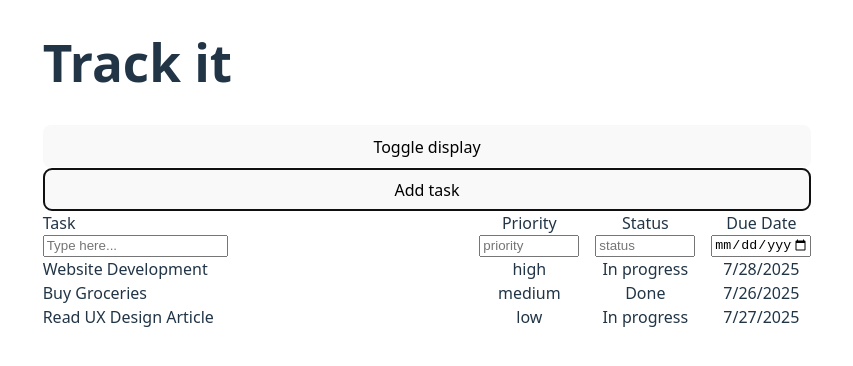
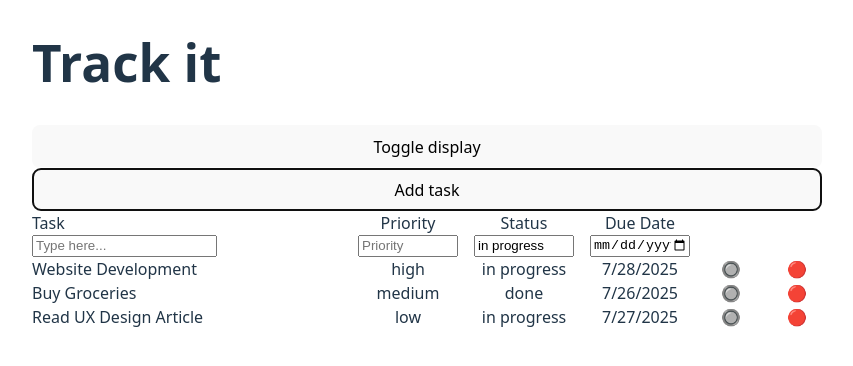
Before and after one commit to Gal-Ben-David/track-it, a React (Vite) app: page / in a window 1280 px wide. Both pictures are taken after a click on the button "Add task". Shown: the top 366 px of the page, without its empty margins (213-1066 px from the left). Built offline with nearby package versions, Linux system fonts and the light colour scheme.

Commit message:
Enable editing existing tasks

```diff
--- a/src/assets/styles/basics/base.css
+++ b/src/assets/styles/basics/base.css
@@ -59,6 +59,11 @@ button {
     background-color: #1a1a1a;
     cursor: pointer;
     transition: border-color 0.25s;
+
+    /* &.save-task-button {
+        position: absolute;
+        right: -80px;
+    } */
 }
 
 button:hover {
--- a/src/assets/styles/components/TodoPreview.css
+++ b/src/assets/styles/components/TodoPreview.css
@@ -4,8 +4,9 @@
     justify-content: space-between;
 
     .todo-metadata {
+        position: relative;
         display: grid;
-        grid-template-columns: minmax(auto, 100px) minmax(auto, 100px) minmax(auto, 100px);
+        grid-template-columns: minmax(auto, 100px) minmax(auto, 100px) minmax(auto, 100px) minmax(auto, 50px) minmax(auto, 50px);
         gap: 1em;
 
         text-align: center;
--- a/src/components/TodoForm.tsx
+++ b/src/components/TodoForm.tsx
@@ -1,16 +1,40 @@
 import { useState } from "react"
 import { todoService } from "../services/todo.service"
 import { SelectModal } from "./selectModal"
+import type { Todo } from "../types/todo"
 
-export function TodoForm() {
-    const [todoToEdit, setTodoToEdit] = useState(todoService.getEmptyTodo())
+export function TodoForm({ todo, onSubmit, display }: { todo: Todo, onSubmit: (todo: Todo) => void, display: string }) {
+    const [todoToEdit, setTodoToEdit] = useState(todo ?? todoService.getEmptyTodo())
     const [modalField, setModalField] = useState<'priority' | 'status' | null>(null)
     const [dropdownPos, setDropdownPos] = useState<{ top: number; left: number } | null>(null)
 
+    const fields = [
+        {
+            name: 'priority',
+            label: 'Priority',
+            type: 'text' as const,
+            isModal: true,
+        },
+        {
+            name: 'status',
+            label: 'Status',
+            type: 'text' as const,
+            isModal: true,
+        },
+        {
+            name: 'dueDate',
+            label: 'Due Date',
+            type: 'date' as const,
+            isModal: false,
+        },
+    ]
 
     function handleChange(ev: React.ChangeEvent<HTMLInputElement>) {
         const { name, value } = ev.target
-        setTodoToEdit(prev => ({ ...prev, [name]: value }))
+        setTodoToEdit(prev => ({
+            ...prev,
+            [name]: name === 'dueDate' ? new Date(value).getTime() : value
+        }))
     }
 
     function handleSelect(field: 'priority' | 'status', ev: React.MouseEvent<HTMLInputElement>) {
@@ -24,17 +48,35 @@ export function TodoForm() {
     }
 
     return (
-        <form className="todo-form todo-preview">
-            <input type="text" name="title" placeholder="Type here..." value={todoToEdit.title} />
+        <form className={`todo-form todo-preview ${display}`} onSubmit={(ev) => { ev.preventDefault(); onSubmit(todoToEdit) }}>
+            <input type="text" name="title" placeholder="Type here..." value={todoToEdit.title} onChange={handleChange} />
+
             <div className="headline todo-metadata">
-                <input className="field" type="text" name="priority" placeholder="priority" onClick={(ev) => handleSelect('priority', ev)} readOnly />
-                <input className="field" type="text" name="status" placeholder="status" onClick={(ev) => handleSelect('status', ev)} readOnly />
-                <input className="field" type="date" name="due-date" placeholder="due-date" />
+                {fields.map(field => (
+                    <input
+                        key={field.name}
+                        className="field"
+                        type={field.type}
+                        name={field.name}
+                        placeholder={field.label}
+                        readOnly={field.isModal}
+                        onClick={field.isModal ? (ev) => handleSelect(field.name as 'priority' | 'status', ev) : undefined}
+                        onChange={field.isModal ? undefined : handleChange}
+                        value={
+                            field.name === 'dueDate'
+                                ? todoToEdit.dueDate
+                                    ? new Date(todoToEdit.dueDate).toISOString().split('T')[0]
+                                    : ''
+                                : (todoToEdit as any)[field.name]
+                        }
+                    />
+                ))}
+
+                {todoToEdit.title && <button className="save-task-button">save</button>}
             </div>
 
             {modalField && dropdownPos && (
                 <SelectModal
-                    title={`Select ${modalField}`}
                     options={modalField === 'priority' ? ['low', 'medium', 'high'] : ['in progress', 'done']}
                     onSelect={handleOptionSelect}
                     onClose={() => setModalField(null)}
--- a/src/components/TodoList.tsx
+++ b/src/components/TodoList.tsx
@@ -2,10 +2,11 @@ import { useState } from "react";
 import type { Todo } from "../types/todo";
 import { TodoPreview } from "./TodoPreview";
 import { TodoForm } from "./TodoForm";
+import { todoService } from "../services/todo.service";
 
-export function TodoList({ todos }: { todos: Todo[] }) {
+export function TodoList({ todos, onSubmit, editingTodo, setEditingTodo }:
+    { todos: Todo[], onSubmit: (todo: Todo) => void, editingTodo: Todo | null, setEditingTodo: (todo: Todo) => void }) {
     const [display, setDisplay] = useState<string>('table')
-    const [todoToEdit, setTodoToEdit] = useState(false)
 
     const handleDisplayChange = () => {
         setDisplay(prev => prev === 'table' ? 'cards' : 'table')
@@ -14,7 +15,7 @@ export function TodoList({ todos }: { todos: Todo[] }) {
     return (
         <>
             <button onClick={handleDisplayChange}>Toggle display</button>
-            <button onClick={() => setTodoToEdit(prev => !prev)}>Add task</button>
+            <button onClick={() => setEditingTodo(todoService.getEmptyTodo())}>Add task</button>
 
             <ul className="todo-list">
                 {display === 'table' &&
@@ -28,11 +29,11 @@ export function TodoList({ todos }: { todos: Todo[] }) {
                     </li>
                 }
 
-                {todoToEdit && <TodoForm />}
+                {editingTodo && <TodoForm onSubmit={onSubmit} display={display} todo={editingTodo} />}
 
                 {todos.map(todo =>
-                    <li key={todo.id} className={`todo-preview ${display}`}>
-                        <TodoPreview todo={todo} />
+                    <li key={todo.id} className={`todo-preview ${display}`} style={{ display: editingTodo?.id === todo.id ? 'none' : 'flex' }}>
+                        <TodoPreview todo={todo} setEditingTodo={setEditingTodo} />
                     </li>
                 )}
             </ul>
--- a/src/components/TodoPreview.tsx
+++ b/src/components/TodoPreview.tsx
@@ -1,13 +1,15 @@
 import type { Todo } from "../types/todo";
 
-export function TodoPreview({ todo }: { todo: Todo }) {
+export function TodoPreview({ todo, setEditingTodo }: { todo: Todo, setEditingTodo: (todo: Todo) => void }) {
     return (
         <>
             <p className="todo-title">{todo.title}</p>
             <div className="todo-metadata">
                 <span>{todo.priority}</span>
-                <span>{todo.done ? 'Done' : 'In progress'}</span>
-                <span>{new Date(todo.dueDate).toLocaleDateString()}</span>
+                <span>{todo.status}</span>
+                <span> {todo.dueDate ? new Date(todo.dueDate).toLocaleDateString() : ''}</span>
+                <span onClick={() => setEditingTodo(todo)}>🔘</span>
+                <span>🔴</span>
             </div>
         </>
     )
--- a/src/components/selectModal.tsx
+++ b/src/components/selectModal.tsx
@@ -1,14 +1,13 @@
 import { useEffect, useRef } from "react";
 
 interface SelectModalProps {
-    title: string
     options: string[]
     onSelect: (value: string) => void
     onClose: () => void
     position: { top: number; left: number }
 }
 
-export function SelectModal({ title, options, onSelect, onClose, position }: SelectModalProps) {
+export function SelectModal({ options, onSelect, onClose, position }: SelectModalProps) {
     const modalRef = useRef<HTMLDivElement>(null)
 
     useEffect(() => {
--- a/src/data/demoTodo.ts
+++ b/src/data/demoTodo.ts
@@ -5,7 +5,7 @@ export const demoTodos: Todo[] = [
         id: '101',
         title: 'Website Development',
         priority: 'high',
-        done: false,
+        status: 'in progress',
         createdAt: Date.now() - 1000 * 60 * 60 * 24 * 2,
         dueDate: Date.now() + 1000 * 60 * 60 * 24 * 3,
     },
@@ -13,7 +13,7 @@ export const demoTodos: Todo[] = [
         id: '102',
         title: 'Buy Groceries',
         priority: 'medium',
-        done: true,
+        status: 'done',
         createdAt: Date.now() - 1000 * 60 * 60 * 12,
         dueDate: Date.now() + 1000 * 60 * 60 * 6,
     },
@@ -21,7 +21,7 @@ export const demoTodos: Todo[] = [
         id: '103',
         title: 'Read UX Design Article',
         priority: 'low',
-        done: false,
+        status: 'in progress',
         createdAt: Date.now() - 1000 * 60 * 60 * 1,
         dueDate: Date.now() + 1000 * 60 * 60 * 48,
     },
--- a/src/pages/TodoIndex.tsx
+++ b/src/pages/TodoIndex.tsx
@@ -2,14 +2,37 @@ import { useState } from "react"
 import type { Todo } from "../types/todo"
 import { demoTodos } from "../data/demoTodo"
 import { TodoList } from "../components/TodoList"
+import { v4 as uuidv4 } from 'uuid'
 
 export function TodoIndex() {
     const [todos, setTodos] = useState<Todo[]>(demoTodos)
+    const [editingTodo, setEditingTodo] = useState<Todo | null>(null)
+
+    const onSubmit = (todo: Todo) => {
+        const isUpdate = todo.id
+        if (isUpdate) {
+
+            setTodos(prev =>
+                prev.map(t => t.id === todo.id ? { ...t, ...todo } : t)
+            )
+        } else {
+            const newTodo: Todo = {
+                ...todo,
+                id: uuidv4(),
+                createdAt: Date.now()
+            }
+            setTodos(prev => [newTodo, ...prev,])
+        }
+
+        setEditingTodo(null)
+    }
+
+    console.log('todos', todos)
 
     return (
         <main className="todo-index main-layout">
             <h1>Track it</h1>
-            <TodoList todos={todos} />
+            <TodoList todos={todos} onSubmit={onSubmit} editingTodo={editingTodo} setEditingTodo={setEditingTodo} />
         </main>
     )
 }
--- a/src/services/todo.service.ts
+++ b/src/services/todo.service.ts
@@ -1,9 +1,12 @@
 
 const getEmptyTodo = () => {
     return {
+        id: '',
         title: '',
         priority: '',
-        done: false,
+        status: 'in progress',
+        dueDate: null,
+        createdAt: null
     }
 }
 
```
Also changed, not shown: src/types/todo.ts (+4 -4 lines).
